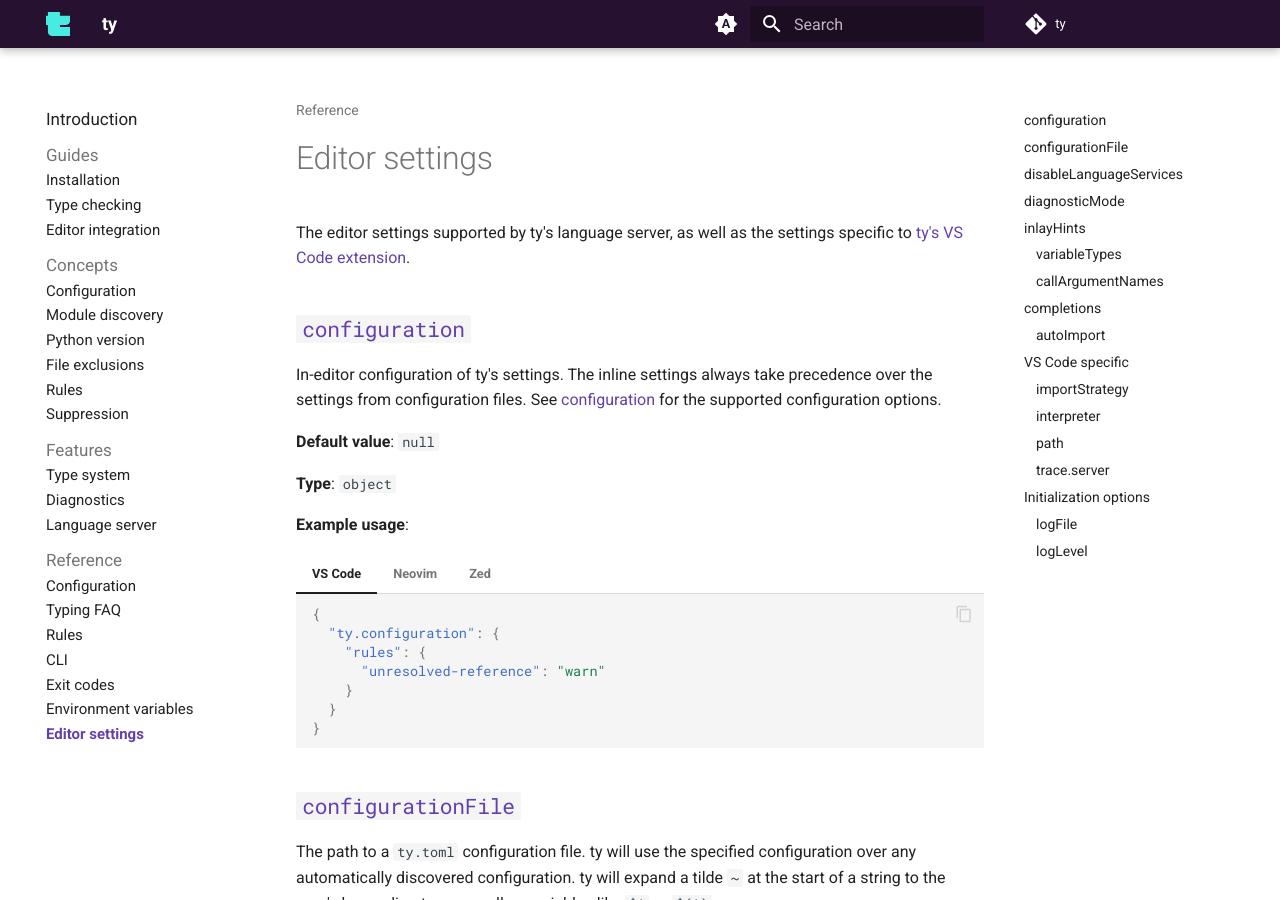
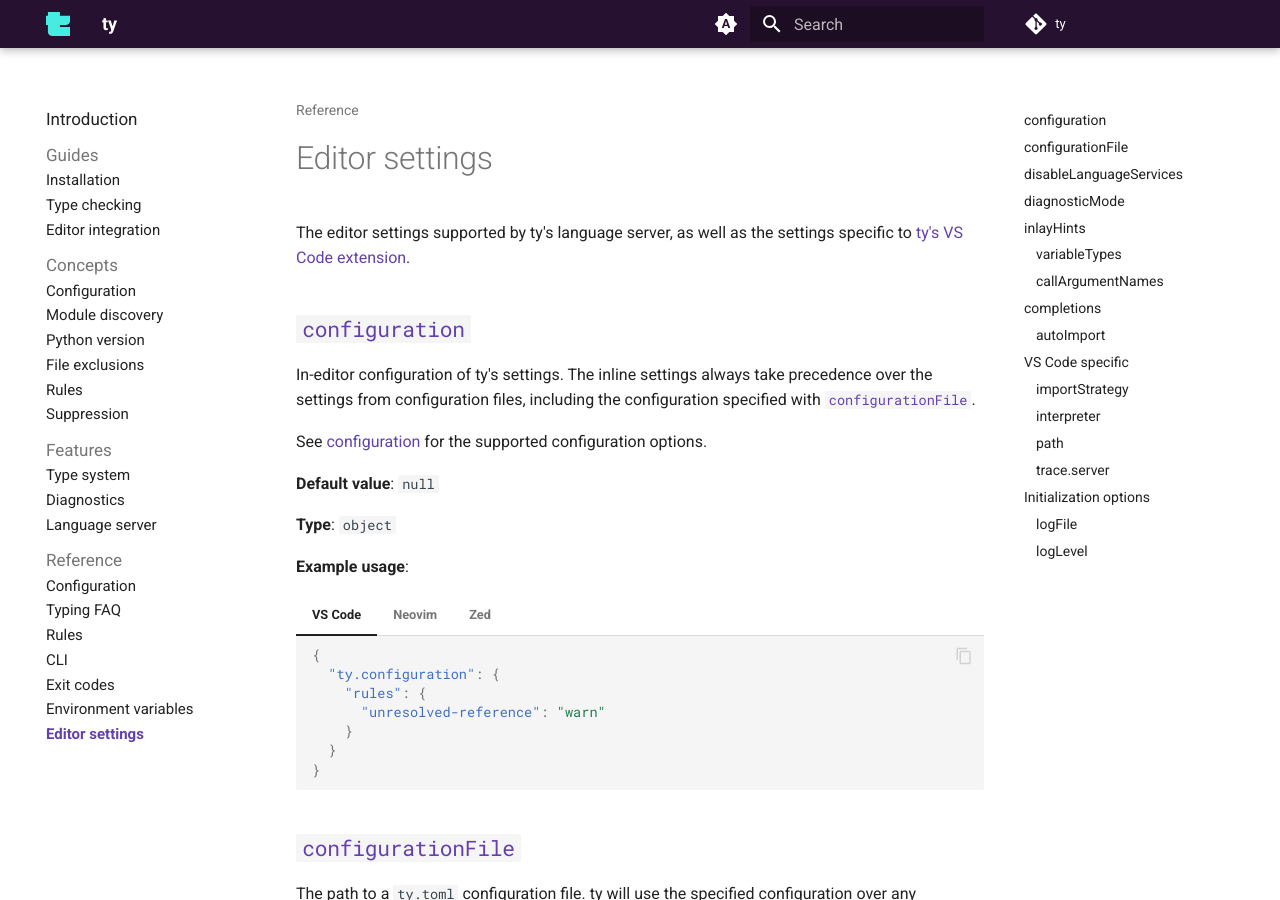
Before and after one commit to astral-sh/ty, an MkDocs documentation site: the page built from docs/reference/editor-settings.md, in a window 1280 px wide and 900 px high. Built offline with MkDocs 1.6.1 and Material for MkDocs 9.7.7, drawn with Linux system fonts in a browser that asks for light colours; comment, search, counter and statistics services are not loaded.

Commit message:
Code review feedback

```diff
--- a/docs/reference/editor-settings.md
+++ b/docs/reference/editor-settings.md
@@ -5,7 +5,9 @@
 
 ## `configuration`
 
-In-editor configuration of ty's settings. The inline settings always take precedence over the settings from configuration files.
+In-editor configuration of ty's settings. The inline settings always take precedence over the settings from configuration files,
+including the configuration specified with [`configurationFile`](#configurationfile).
+
 See [configuration](../configuration.md) for the supported configuration options.
 
 **Default value**: `null`
@@ -80,7 +82,7 @@
 
 !!! info
 
-While ty configuration can be included in a `pyproject.toml` file, it is not allowed in this context.
+    While ty configuration can be included in a `pyproject.toml` file, it is not allowed in this context.
 
 **Default value**: `null`
 
```
